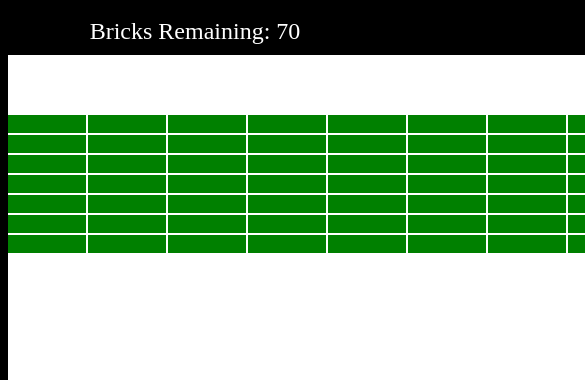
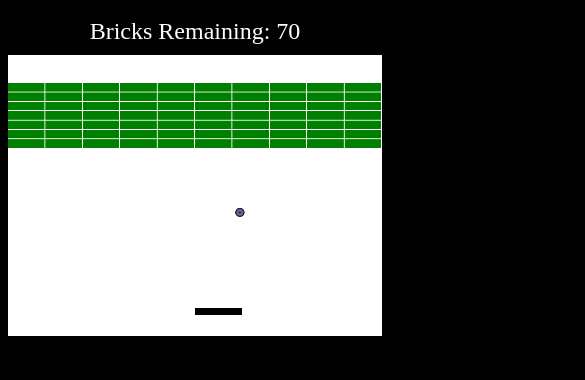
Before and after one commit to 5h0ov/Brick-Breaker, a plain HTML site: page index.html in a window 390 px wide. Shown: the top 380 px of the page, 585 px wide, since content can reach past the window. Drawn offline with Linux system fonts and the light colour scheme.

Commit message:
Update styles.css

```diff
--- a/styles.css
+++ b/styles.css
@@ -5,7 +5,6 @@ body {
   margin: 0 auto;
   text-align: center;
 }
-
 #header-container {
   text-align: center;
   font-size: 40px;
@@ -17,3 +16,8 @@ body {
   color: white;
   padding: 10px;
 }
+@media only screen and (max-width: 800px) {
+  #gameCanvas {
+    width: 100%;
+  }
+}
```
